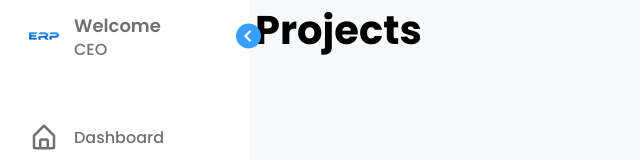
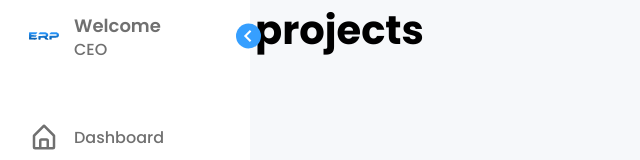
Before and after one commit to JanaTartousy/Advanced-Project, a React (Create React App) app: page /projects in a window 1280 px wide. Shown: the top 160 px of the page, without its empty margins (0-640 px from the left). Built offline with nearby package versions, Linux system fonts and the light colour scheme.

Commit message:
new branch

```diff
--- a/src/pages/projects/projects.js
+++ b/src/pages/projects/projects.js
@@ -5,7 +5,7 @@ function Projects(props) {
 
         <div>
             <h1>
-                Projects
+                projects
             </h1>
         </div>
      );
```
